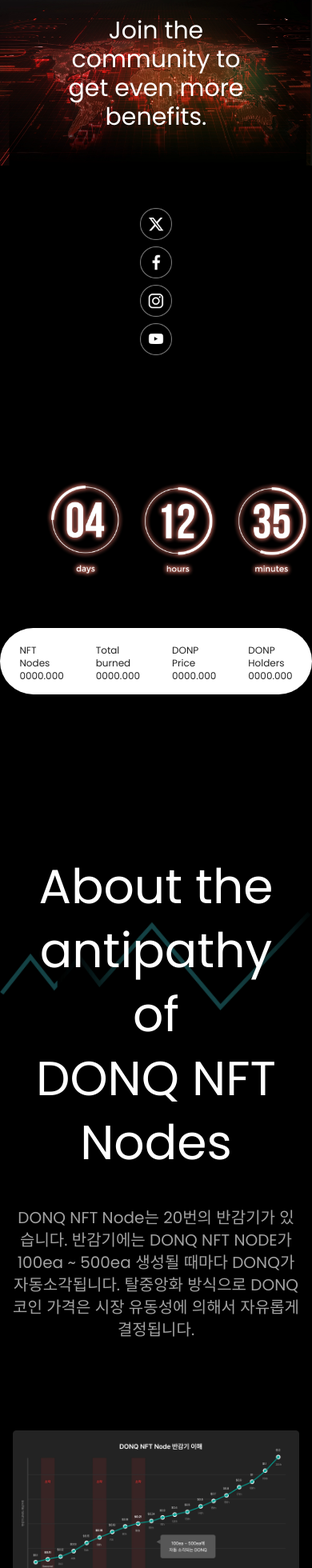
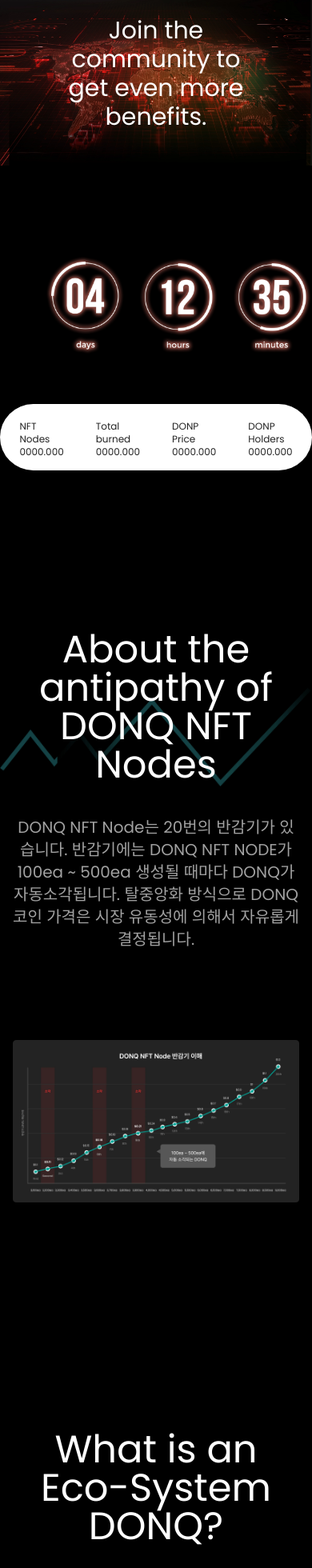
Before and after one commit to tientien1103/donthepia, a Next.js app in the folder donthepia/: page / in a window 390 px wide. Shown: the part 2312-4272 px from the top of the page at 80% size. Built offline with nearby package versions, Linux system fonts and the light colour scheme.

Commit message:
fix: responsive

```diff
--- a/donthepia/src/app/page.tsx
+++ b/donthepia/src/app/page.tsx
@@ -117,13 +117,13 @@ export default function Home() {
         </Container>
       </section>
 
-      <section className="bg-[url(/home/img-map.webp)] bg-contain h-[1080px] bg-no-repeat bg-top px-10">
+      <section className="bg-[url(/home/img-map.webp)] bg-contain lg:h-[1080px] h-[800px] bg-no-repeat bg-top px-10">
         <Container className="relative flex flex-col gap-24 2xl:gap-[200px]">
           <h3 className="text-white 2xl:text-6xl 2xl:leading-[80px] text-3xl text-center pt-8 lg:pt-16">
             Join the community to <br /> get even more benefits.
           </h3>
 
-          <div className="space-y-2 flex flex-col lg:justify-end lg:items-end justify-center items-center">
+          <div className="lg:flex hidden space-y-2 flex-col lg:justify-end lg:items-end justify-center items-center">
             {SOCIAL_ICON_ARR.map((icon) => (
               <Image
                 key={icon}
@@ -173,7 +173,7 @@ export default function Home() {
         <Container className="grid grid-cols-2">
           <div className="col-span-2">
             <div className="flex flex-col gap-10 2xl:justify-end 2xl:items-end justify-center items-center 2xl:mr-52">
-              <h3 className="text-white text-6xl leading-[80px] 2xl:text-start text-center">
+              <h3 className="text-white lg:text-6xl lg:leading-[80px] text-5xl 2xl:text-start text-center">
                 About the antipathy of <br />
                 DONQ NFT Nodes
               </h3>
@@ -203,7 +203,7 @@ export default function Home() {
       <section className="lg:pb-52 pb-96">
         <Container className="relative">
           <div className="flex flex-col gap-10 2xl:justify-start 2xl:items-start justify-center items-center lg:ml-10">
-            <h3 className="text-white text-6xl leading-[80px] 2xl:text-start text-center">
+            <h3 className="text-white lg:text-6xl lg:leading-[80px] text-5xl 2xl:text-start text-center">
               What is an <br />
               Eco-System DONQ?
             </h3>
@@ -305,7 +305,7 @@ export default function Home() {
       <section className="pb-32">
         <div className="container max-w-screen-2xl">
           <div>
-            <h3 className="text-[64px] leading-[80px] text-white text-center pt-32 pb-20">
+            <h3 className="lg:text-[64px] lg:leading-[80px] text-5xl text-white text-center pt-32 pb-20">
               DONQ Token Information
             </h3>
 
```
